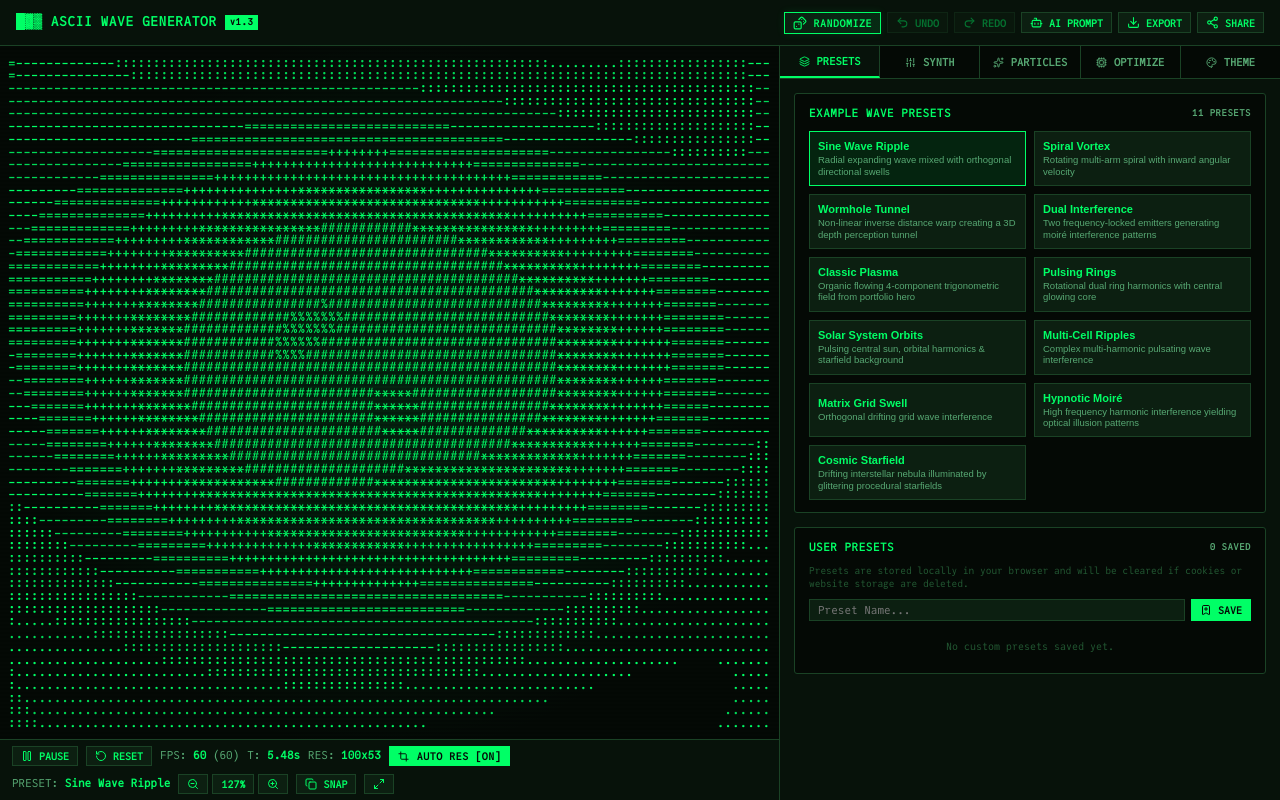
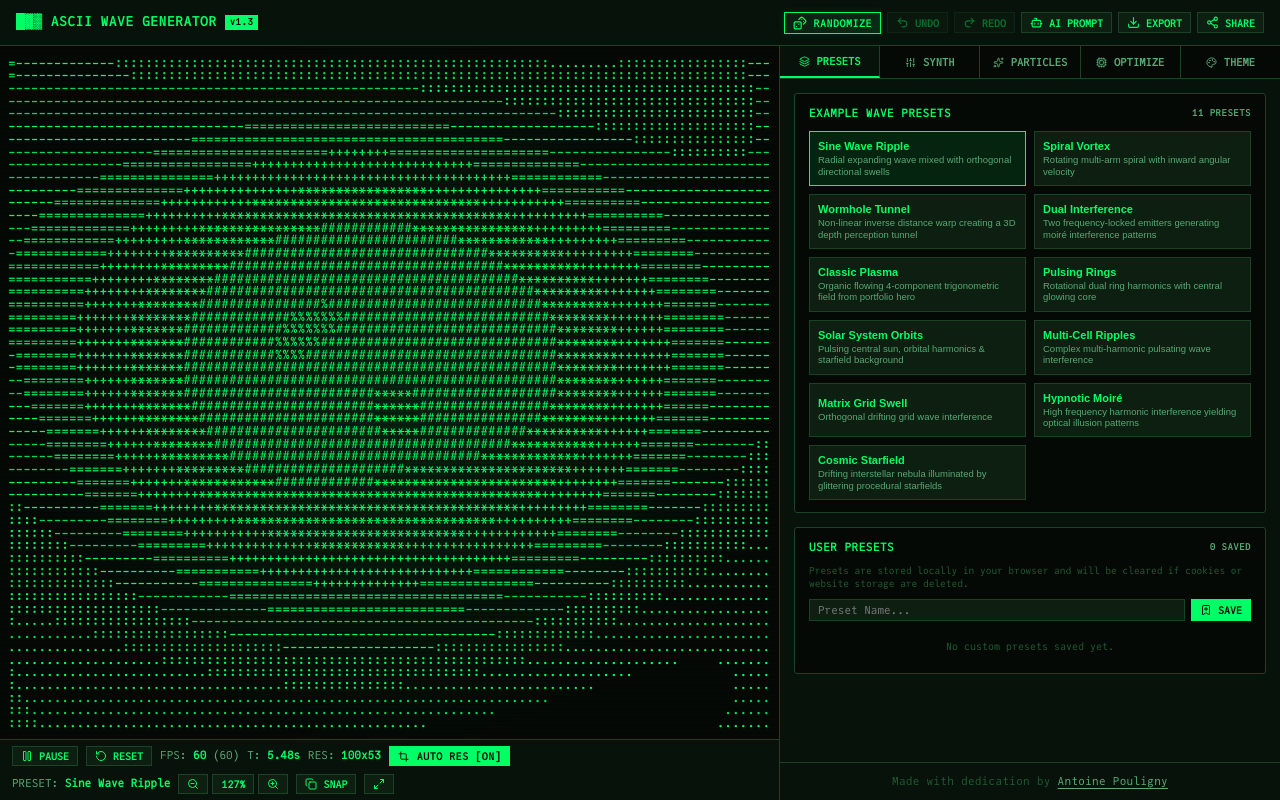
Before and after one commit to gimk/ascii.pantoine.com, a React (Vite) app: page / in a window 1280 px wide. Built offline with nearby package versions, Linux system fonts and the light colour scheme.

Commit message:
feat: add credits footer line with link to pantoine.com

```diff
--- a/src/App.tsx
+++ b/src/App.tsx
@@ -1127,6 +1127,20 @@ export const App: React.FC = () => {
                 onChangeCrtConfig={setCrtConfig}
               />
             )}
+
+            {/* Sidebar Credits Line */}
+            <div className="sidebar-credits">
+              <span>
+                Made with dedication by{' '}
+                <a
+                  href="https://www.pantoine.com"
+                  target="_blank"
+                  rel="noopener noreferrer"
+                >
+                  Antoine Pouligny
+                </a>
+              </span>
+            </div>
           </div>
         )}
       </div>
--- a/src/styles/terminal.css
+++ b/src/styles/terminal.css
@@ -443,6 +443,8 @@ html, body, #root {
   gap: 8px;
   flex-shrink: 0;
   flex-wrap: wrap;
+  min-height: 38px;
+  box-sizing: border-box;
 }
 
 .status-group {
@@ -1138,3 +1140,40 @@ input[type="number"] {
 ::-webkit-scrollbar-thumb:hover {
   background: var(--accent);
 }
+
+/* Sidebar Credits */
+.sidebar-credits {
+  margin-top: auto;
+  height: 38px;
+  min-height: 38px;
+  box-sizing: border-box;
+  padding: 0 14px;
+  display: flex;
+  align-items: center;
+  justify-content: center;
+  font-size: 11px;
+  color: var(--text-dim);
+  text-align: center;
+  border-top: 1px solid var(--border-color);
+  letter-spacing: 0.3px;
+  flex-shrink: 0;
+}
+
+.sidebar-credits a {
+  color: var(--text-muted);
+  text-decoration: underline;
+  text-underline-offset: 3px;
+  transition: color 0.15s ease;
+}
+
+.sidebar-credits a:hover {
+  color: var(--accent);
+}
+
+@media (max-width: 768px) {
+  .sidebar-credits {
+    height: auto;
+    min-height: unset;
+    padding: 18px 14px 16px 14px;
+  }
+}
```
Also changed, not shown: 4 other files (tests, documents, lock files or other folders).
